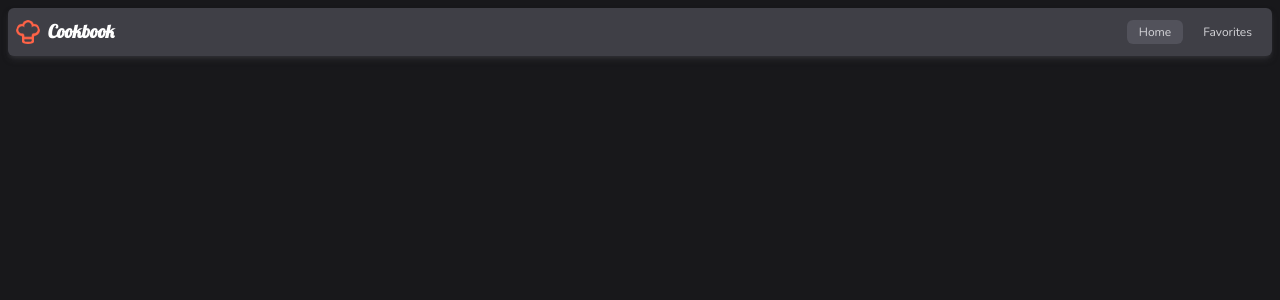
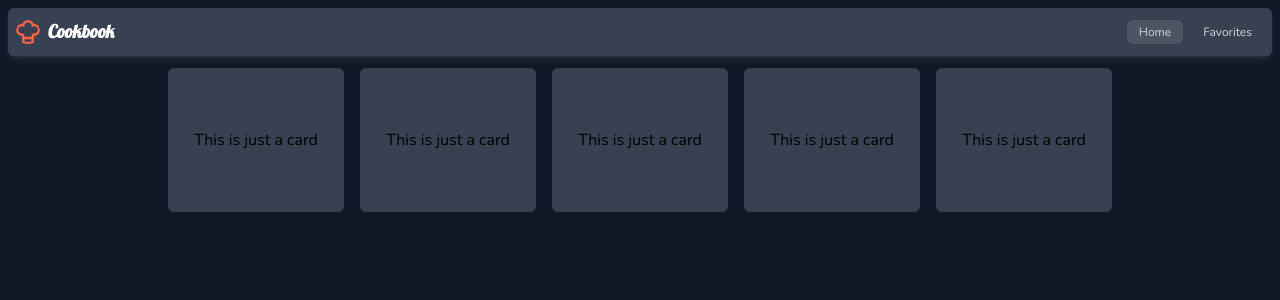
Before and after one commit to ElJoshua08/CookBook, a React (Vite) app: page / in a window 1280 px wide. Shown: the top 300 px of the page. Built offline with nearby package versions, Linux system fonts and the light colour scheme.

Commit message:
Change theme to gray

```diff
--- a/src/App.jsx
+++ b/src/App.jsx
@@ -9,11 +9,11 @@ import Header from '@/components/Header'
 
 function App() {
   return (
-    <div className="bg-zinc-900 *:font-nunito">
+    <div className="bg-gray-900 *:font-nunito">
       <Router>
         <Header />
         {/* This is div is to divide the header from the content (add the padding) */}
-        <div className="pt-16 min-h-screen">
+        <div className="min-h-screen p-2 pt-[68px]">
           <Routes>
             <Route path="/" element={<Home />} />
             <Route path="/about" element={<h1>About</h1>} />
--- a/src/components/Card.jsx
+++ b/src/components/Card.jsx
@@ -1,5 +1,9 @@
 const Card = () => {
-  return <div className="w-2/5 h-36 bg-zinc-700 rounded-md flex flex-col justify-center items-center">
-    This is just a card
-  </div>
+  return (
+    <div className="flex h-36 w-44 flex-col items-center justify-center rounded-md bg-gray-700">
+      This is just a card
+    </div>
+  )
 }
+
+export default Card
--- a/src/components/Header.jsx
+++ b/src/components/Header.jsx
@@ -11,7 +11,7 @@ const Header = () => {
   }, [location])
 
   return (
-    <div className="absolute ml-2 mt-2 flex max-h-12 min-w-[calc(100%-16px)] items-center justify-between gap-5 rounded-md bg-zinc-700 py-3 shadow-md shadow-zinc-700/50">
+    <div className="absolute ml-2 mt-2 flex max-h-12 min-w-[calc(100%-16px)] items-center justify-between gap-5 rounded-md bg-gray-700 py-3 shadow-md shadow-gray-700/50">
       {/* logo and title */}
       <div className="flex h-full items-center justify-start gap-2 pl-2">
         <img
@@ -49,7 +49,7 @@ const LinkComponent = ({ link }) => {
     <Link to={link.href} className="flex flex-row justify-center gap-2">
       <span className="hidden">{link.icon}</span>
       <p
-        className={`${actualPage === link.href ? 'bg-zinc-600' : 'bg-transparent'} rounded-md px-3 py-1 text-xs font-normal text-zinc-300`}
+        className={`${actualPage === link.href ? 'bg-gray-600' : 'bg-transparent'} rounded-md px-3 py-1 text-xs font-normal text-gray-300`}
       >
         {link.name}
       </p>
--- a/src/index.css
+++ b/src/index.css
@@ -8,10 +8,10 @@ body {
   &::-webkit-scrollbar {
     appearance: none;
     -webkit-appearance: none;
-    @apply w-1.5 bg-zinc-800;
+    @apply w-1.5 bg-gray-800;
   }
 
   &::-webkit-scrollbar-thumb {
-    @apply rounded-full bg-emerald;
+    @apply rounded-full bg-gray;
   }
 }
--- a/src/pages/Home.jsx
+++ b/src/pages/Home.jsx
@@ -1,6 +1,12 @@
+import Card from '@/components/Card'
+
 const Home = () => {
-  return <div className="flex w-full flex-grow">
-
+  return <div className="flex w-full flex-grow flex-row gap-4 flex-wrap justify-center items-center">
+    <Card />
+    <Card />
+    <Card />
+    <Card />
+    <Card />
   </div>
 }
 
--- a/tailwind.config.js
+++ b/tailwind.config.js
@@ -34,8 +34,8 @@ export default {
       fontFamily: {
         lobster: ['Lobster', 'sans-serif'],
         nunito: ['Nunito', 'sans-serif'],
-      }
+      },
     },
   },
   plugins: [],
-};
+}
```
Also changed, not shown: public/logo/vector.svg.
